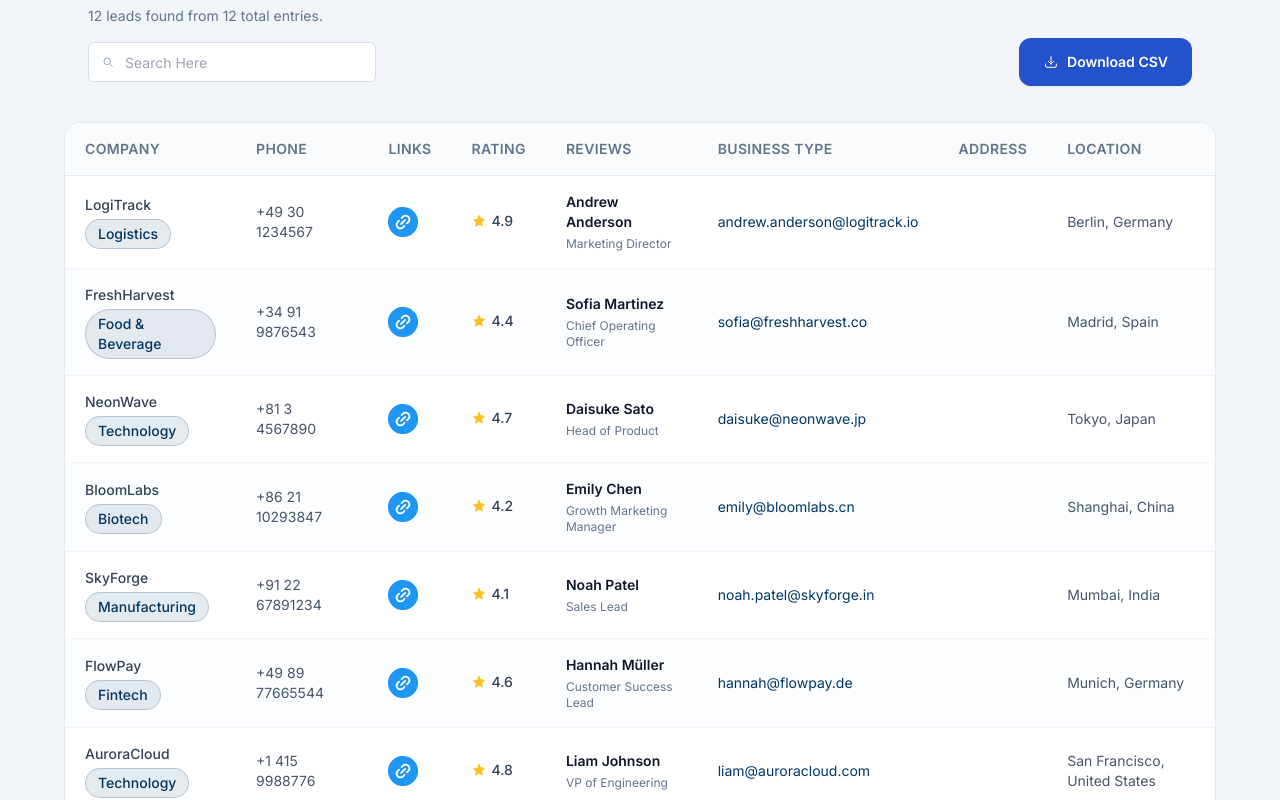
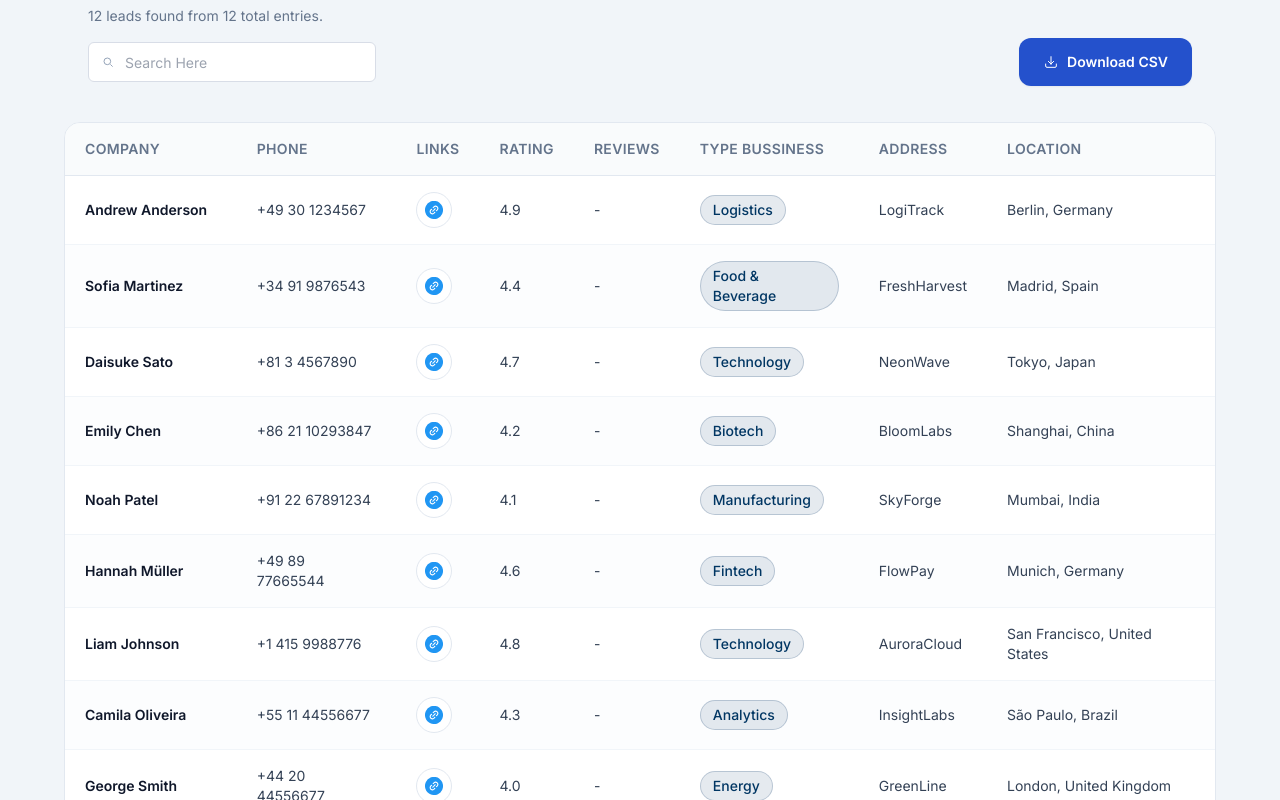
Before and after one commit to SSDIGITAL-DevTeam/leads-generator-end-user, a Next.js app: page /dashboard in a window 1280 px wide. Shown: the part 1020-1820 px from the top of the page. Built offline with nearby package versions, Linux system fonts and the light colour scheme.

Commit message:
setup scrape, failed to load and post

```diff
--- a/src/features/search/ResultTable.tsx
+++ b/src/features/search/ResultTable.tsx
@@ -12,15 +12,13 @@ import Image from "next/image";
 interface ResultTableProps {
   data: BusinessLead[];
   total: number;
-  // optional: kalau mau download semua hasil filter dari parent
   fullData?: BusinessLead[];
 }
 
 export const ResultTable = ({ data, total, fullData }: ResultTableProps) => {
-  // ⬇️ state pencarian lokal
   const [search, setSearch] = useState("");
 
-  // fungsi cocokkan
+  // filter lokal
   const filtered = useMemo(() => {
     if (!search.trim()) return data;
     const q = search.trim().toLowerCase();
@@ -30,8 +28,14 @@ export const ResultTable = ({ data, total, fullData }: ResultTableProps) => {
       const name = lead.name?.toLowerCase() ?? "";
       const email = lead.email?.toLowerCase() ?? "";
       const phone = lead.phone?.toLowerCase() ?? "";
-      const website = lead.website?.toLowerCase() ?? "";
-      const industry = lead.industry?.toLowerCase() ?? "";
+      const website =
+        (lead as any)?.website?.toLowerCase?.() ??
+        (lead as any)?.links?.website?.toLowerCase?.() ??
+        "";
+      const typeBusiness =
+        (lead as any).type_business?.toLowerCase?.() ??
+        lead.industry?.toLowerCase?.() ??
+        "";
       const loc = formatLocation(lead).toLowerCase();
 
       return (
@@ -40,109 +44,134 @@ export const ResultTable = ({ data, total, fullData }: ResultTableProps) => {
         email.includes(q) ||
         phone.includes(q) ||
         website.includes(q) ||
-        industry.includes(q) ||
+        typeBusiness.includes(q) ||
         loc.includes(q)
       );
     });
   }, [data, search]);
 
-  // ⬇️ kolom tabel (perbaiki key duplikat: pakai "city" & "country")
+  // kolom disamakan dengan project lain
   const columns = useMemo(
     () => [
+      // 1. Company → di project lain dia pakai lead.name sebagai judul
       {
-        key: "company",
+        key: "company-col",
         header: "Company",
         render: (lead: BusinessLead) => (
-          <div className="space-y-1">
-            <p className="text-sm font-medium text-slate-700">{lead.company}</p>
-            <Badge tone="brand">{lead.industry}</Badge>
-          </div>
+          <p className="text-sm font-semibold text-slate-900">
+            {/* project lain pakai lead.name di kolom company */}
+            {lead.name || lead.company || "-"}
+          </p>
         ),
       },
+      // 2. Phone
       {
         key: "phone",
         header: "Phone",
+        render: (lead: BusinessLead) => (
+          <span className="text-sm text-slate-700">
+            {lead.phone || "-"}
+          </span>
+        ),
       },
+      // 3. Links → project lain cuma munculin website
       {
         key: "links",
         header: "Links",
-        render: (lead: BusinessLead) => (
-          <div className="flex items-center gap-3">
+        render: (lead: BusinessLead) => {
+          const website =
+            (lead as any).website ||
+            (lead as any).links?.website ||
+            (lead as any).linkedin;
+          if (!website) {
+            return <span className="text-xs text-slate-400">-</span>;
+          }
+          return (
             <a
-              href={lead.linkedin}
+              href={website}
               target="_blank"
-              rel="noreferrer"
-              className="inline-flex items-center text-brand-primary transition hover:text-blue-700"
-              aria-label={`${lead.name} LinkedIn`}
+              rel="noopener noreferrer"
+              className="inline-flex h-9 w-9 items-center justify-center rounded-full border border-slate-200 bg-white text-slate-500 transition hover:border-primary hover:text-primary focus-visible:outline-none focus-visible:ring-2 focus-visible:ring-blue-400 focus-visible:ring-offset-2"
+              aria-label={`Visit ${lead.company || lead.name || "lead"} website`}
             >
               <Image
                 src="/assets/icons/link.svg"
-                alt={`${lead.name} Link`}
-                width={30}
-                height={30}
-                className=" flex items-center object-contain"
+                alt="Website"
+                width={18}
+                height={18}
+                className="inline-block"
               />
             </a>
-          </div>
-        ),
+          );
+        },
       },
+      // 4. Rating
       {
         key: "rating",
         header: "Rating",
         render: (lead: BusinessLead) => (
-          <span className="inline-flex items-center gap-1 text-sm font-medium text-slate-700">
-            <svg
-              viewBox="0 0 24 24"
-              fill="currentColor"
-              className="h-4 w-4 text-amber-400"
-            >
-              <path d="M12 2l2.9 5.88 6.49.94-4.7 4.58 1.11 6.47L12 17.77l-5.8 3.1 1.11-6.47-4.7-4.58 6.49-.94L12 2z" />
-            </svg>
-            {lead.rating.toFixed(1)}
+          <span className="text-sm text-slate-700">
+            {typeof lead.rating === "number"
+              ? lead.rating.toFixed(1)
+              : lead.rating || "0.0"}
           </span>
         ),
       },
+      // 5. Reviews
       {
-        key: "name",
+        key: "reviews",
         header: "Reviews",
         render: (lead: BusinessLead) => (
-          <div className="space-y-1">
-            <p className="text-sm font-semibold text-slate-900">{lead.name}</p>
-            <p className="text-xs text-slate-500">{lead.title}</p>
-          </div>
+          <span className="text-sm text-slate-700">
+            {(lead as any).reviews ?? "-"}
+          </span>
         ),
       },
+      // 6. Type Bussiness
       {
-        key: "email",
-        header: "Business Type",
+        key: "type_business",
+        header: "Type Bussiness",
+        render: (lead: BusinessLead) => {
+          const typeB =
+            (lead as any).type_business || lead.industry || lead.title;
+          return typeB ? (
+            <Badge>{typeB}</Badge>
+          ) : (
+            <span className="text-xs text-slate-400">-</span>
+          );
+        },
+      },
+      // 7. Address → di project lain dia pakai lead.company di kolom ini
+      {
+        key: "address",
+        header: "Address",
         render: (lead: BusinessLead) => (
-          <a
-            href={`mailto:${lead.email}`}
-            className="text-sm text-brand-primary"
-          >
-            {lead.email}
-          </a>
+          <span className="text-sm text-slate-700">
+            {(lead as any).address || lead.company || "-"}
+          </span>
         ),
       },
+      // 8. Location
       {
-        key: "size",
-        header: "Address",
-      },
-      {
-        key: "city",
-        header: "location",
+        key: "location",
+        header: "Location",
         render: (lead: BusinessLead) => (
-          <span className="text-sm text-slate-600">{formatLocation(lead)}</span>
+          <div className="flex items-center gap-2">
+            <span className="text-sm text-slate-700">
+              {formatLocation(lead)}
+            </span>
+          </div>
         ),
       },
     ],
     []
   );
 
+  const showEmptyOnlyHeader = filtered.length === 0;
+
   return (
     <section className="space-y-4">
       <div className="px-4 py-5 md:px-6">
-        {/* Baris pertama: judul + subtext */}
         <div>
           <h3 className="pt-3 text-base font-semibold text-slate-900">
             Result
@@ -152,9 +181,8 @@ export const ResultTable = ({ data, total, fullData }: ResultTableProps) => {
           </p>
         </div>
 
-        {/* Baris kedua: search + download */}
         <div className="flex flex-col gap-3 md:flex-row md:items-center md:justify-between">
-          {/* Search box */}
+          {/* search */}
           <div className="relative w-full md:w-72">
             <span className="pointer-events-none absolute inset-y-0 left-3 flex items-center text-slate-400">
               <svg
@@ -177,7 +205,7 @@ export const ResultTable = ({ data, total, fullData }: ResultTableProps) => {
             />
           </div>
 
-          {/* Tombol Download */}
+          {/* download */}
           <Button
             type="button"
             className="rounded-md !bg-[#2451CC] px-4 py-4 text-sm font-semibold text-white shadow-sm transition"
@@ -185,16 +213,15 @@ export const ResultTable = ({ data, total, fullData }: ResultTableProps) => {
               const rows =
                 fullData && fullData.length > 0 ? fullData : filtered;
 
+              // header disamakan dengan tabel project lain
               const csvHeader = [
                 "Company",
-                "Industry",
-                "Name",
-                "Title",
                 "Phone",
-                "Email",
-                "Website",
-                "LinkedIn",
+                "Links",
                 "Rating",
+                "Reviews",
+                "Type Bussiness",
+                "Address",
                 "Location",
               ];
 
@@ -208,16 +235,28 @@ export const ResultTable = ({ data, total, fullData }: ResultTableProps) => {
 
               const csvBody = rows
                 .map((lead) => {
+                  const website =
+                    (lead as any).website ||
+                    (lead as any).links?.website ||
+                    (lead as any).linkedin ||
+                    "";
                   return [
-                    escape(lead.company),
-                    escape(lead.industry),
-                    escape(lead.name),
-                    escape(lead.title),
-                    escape(lead.phone),
-                    escape(lead.email),
-                    escape(lead.website),
-                    escape(lead.linkedin),
-                    escape(lead.rating?.toFixed?.(1) ?? ""),
+                    escape(lead.name || lead.company || ""),
+                    escape(lead.phone || ""),
+                    escape(website),
+                    escape(
+                      typeof lead.rating === "number"
+                        ? lead.rating.toFixed(1)
+                        : lead.rating || ""
+                    ),
+                    escape((lead as any).reviews ?? ""),
+                    escape(
+                      (lead as any).type_business ||
+                        lead.industry ||
+                        lead.title ||
+                        ""
+                    ),
+                    escape((lead as any).address || lead.company || ""),
                     escape(formatLocation(lead)),
                   ].join(",");
                 })
@@ -260,11 +299,11 @@ export const ResultTable = ({ data, total, fullData }: ResultTableProps) => {
         </div>
       </div>
 
-      {/* tabel pakai hasil filter */}
+      {/* tabel */}
       <DataTable
         data={filtered}
         columns={columns}
-        emptyState="No leads match the selected filters."
+        emptyState={showEmptyOnlyHeader ? null : undefined}
       />
     </section>
   );
--- /dev/null
+++ b/src/service/scraping.ts
@@ -0,0 +1,52 @@
+// src/service/scraping.ts
+export type ScrapePayload = {
+  type_business: string;
+  city: string;
+  country: string;
+  min_rating: number;
+};
+
+// ini tipe hasil scraping, samakan dengan yang dipakai ResultTable
+// silakan adjust field-nya kalau respon backend-mu beda
+export type ScrapedLead = {
+  id: string;
+  company: string;        // atau "name" dari backend → bisa kamu map nanti
+  address?: string;
+  location?: string;
+  country?: string;
+  rating?: number;
+  type_business?: string;
+  website?: string;
+  // tambahkan kalau backend kirim lebih banyak kolom
+};
+
+const API_BASE =
+  process.env.NEXT_PUBLIC_API_URL?.replace(/\/$/, "") || "http://localhost:3001/api";
+
+export async function scrapeLeads(payload: ScrapePayload): Promise<ScrapedLead[]> {
+  const res = await fetch(`${API_BASE}/scrape`, {
+    method: "POST",
+    headers: {
+      "Content-Type": "application/json",
+    },
+    // kalau route-mu perlu token dari login
+    // kamu bisa tambahkan:
+    // headers: {
+    //   "Content-Type": "application/json",
+    //   Authorization: `Bearer ${token}`,
+    // },
+    body: JSON.stringify(payload),
+  });
+
+  if (!res.ok) {
+    // biar gampang debug
+    const text = await res.text();
+    throw new Error(`Scrape failed: ${res.status} ${text}`);
+  }
+
+  // asumsi backend balikin: { data: [...] }
+  const json = await res.json();
+
+  // sesuaikan dengan bentuk respon backend
+  return json.data ?? json ?? [];
+}
```
Also changed, not shown: src/app/api/companies/route.ts (+19 -11 lines), src/app/api/scrape/route.ts (+21 -7 lines), src/app/page.tsx (+149 -82 lines), src/types/business.ts (+28 -14 lines).
